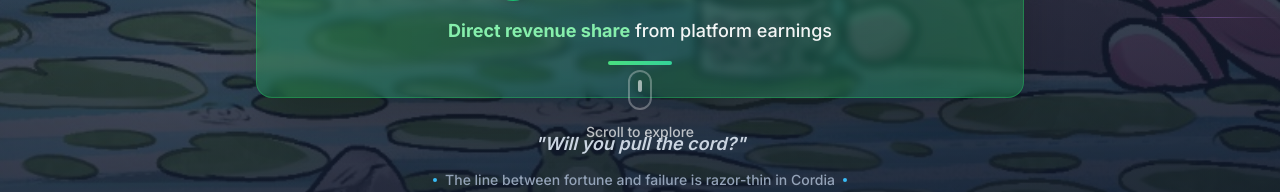
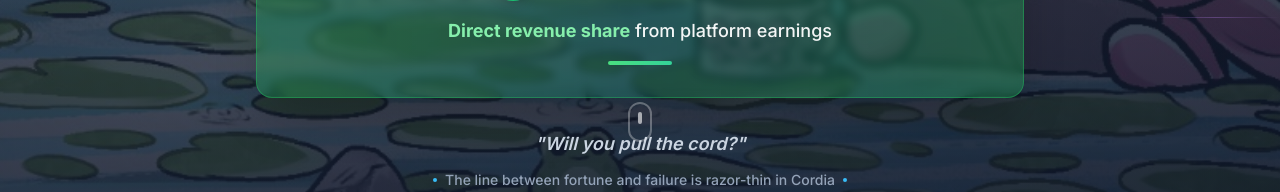
Before and after one commit to Jetsubtc/web, a Next.js app: page / in a window 1280 px wide. Shown: the part 582-774 px from the top of the page. Built offline with nearby package versions, Linux system fonts and the light colour scheme.

Commit message:
Remove scroll text, keep only animated scroll icon

```diff
--- a/components/Hero.tsx
+++ b/components/Hero.tsx
@@ -145,7 +145,7 @@ export default function Hero({}: HeroProps) {
             </div>
           </motion.div>
 
-          {/* Enhanced Scroll Indicator */}
+          {/* Animated Scroll Icon */}
           <motion.div
             initial={{ opacity: 0 }}
             animate={{ opacity: 1 }}
@@ -155,7 +155,7 @@ export default function Hero({}: HeroProps) {
             <motion.div
               animate={{ y: [0, -5, 0] }}
               transition={{ duration: 2, repeat: Infinity, ease: "easeInOut" }}
-              className="flex flex-col items-center space-y-3"
+              className="flex items-center justify-center"
             >
               <div className="w-6 h-10 border-2 border-white/30 rounded-full flex justify-center">
                 <motion.div
@@ -164,7 +164,6 @@ export default function Hero({}: HeroProps) {
                   className="w-1 h-3 bg-white/60 rounded-full mt-2"
                 />
               </div>
-              <p className="text-white/70 text-sm font-medium">Scroll to explore</p>
             </motion.div>
           </motion.div>
         </motion.div>
```
